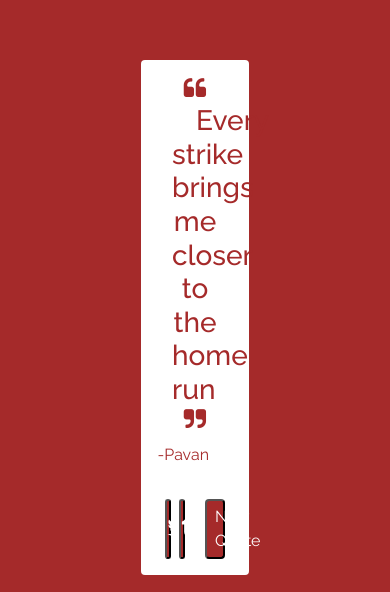
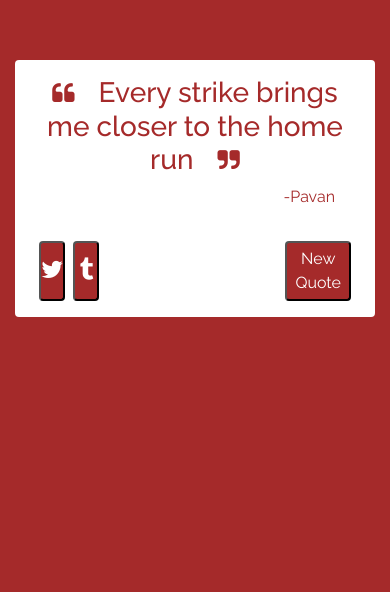
Before and after one commit to pavan-sagar/random-quote-generator, a React (Create React App) app: page / in a window 390 px wide. Shown: the part 252-844 px from the top of the page. Built offline with nearby package versions, Linux system fonts and the light colour scheme.

Commit message:
Fixed responsivenes for mobile

```diff
--- a/src/App.js
+++ b/src/App.js
@@ -105,7 +105,7 @@ class App extends Component {
 
     return (<div className="container-fluid vh-100 bg-transition" style={{backgroundColor:this.state.primaryColor}}>
 
-      <div className="bg-black rounded mx-auto text-center p-3 bg-white quote-container" id="quote-box" style={{height:'auto',width:'30%',position:'relative',top:'37%'}}>
+      <div className="col-sm-12 col-lg-4 bg-black rounded mx-auto text-center p-3 bg-white quote-container" id="quote-box" style={{height:'auto',position:'relative',top:'37%'}}>
 
         <p className="col-md-12">
 
```
